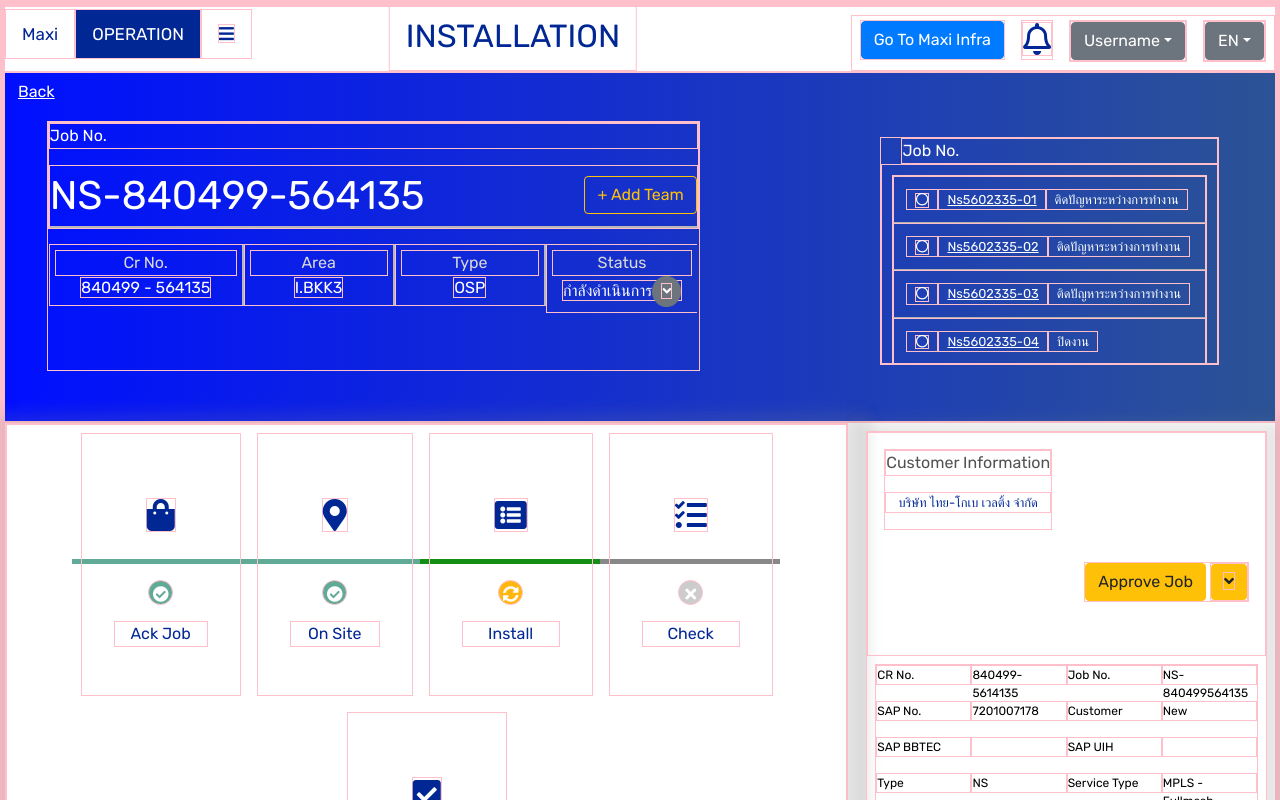
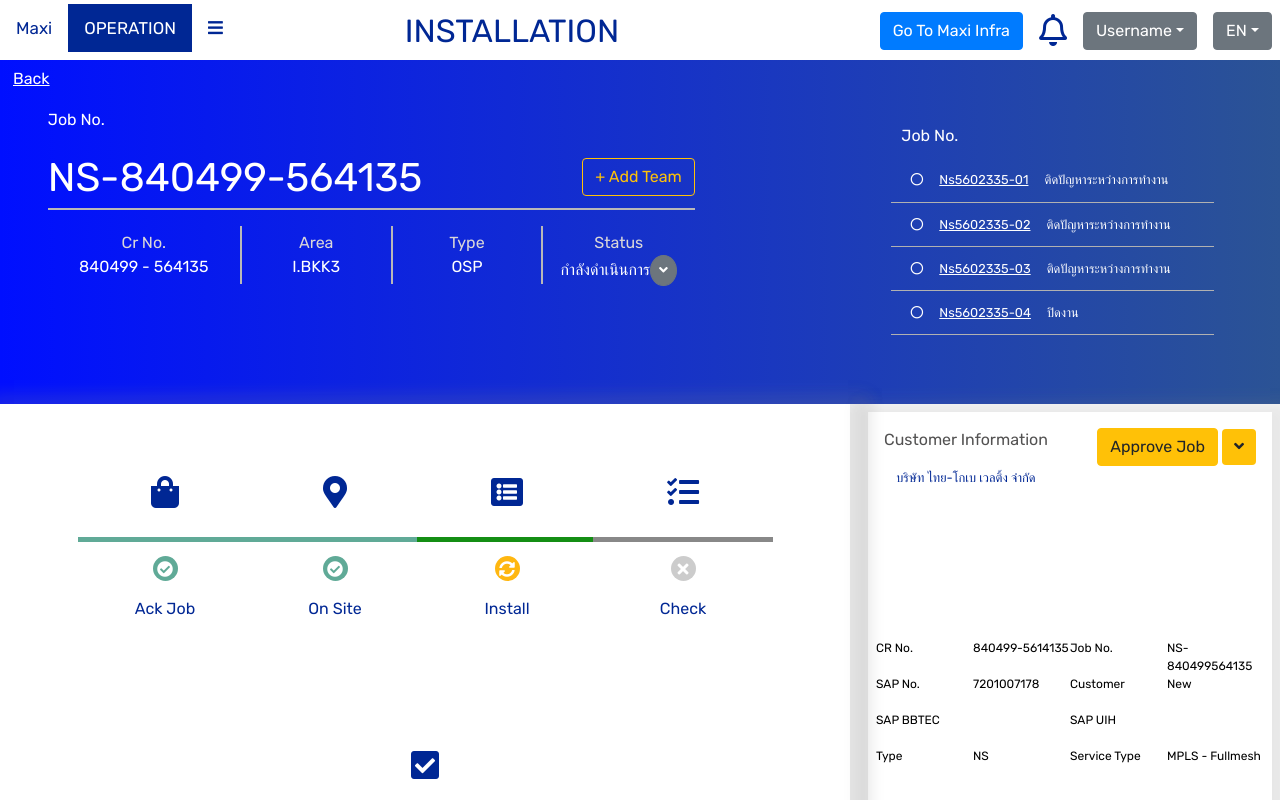
Before and after one commit to masty123/benjajinda_test, a React (Create React App) app: page / in a window 1280 px wide. Shown: the top 800 px of the page. Built offline with nearby package versions, Linux system fonts and the light colour scheme.

Commit message:
fix some margins

```diff
--- a/src/components/Header/Header.css
+++ b/src/components/Header/Header.css
@@ -2,7 +2,7 @@
     box-sizing: border-box;
     /* resize: both; */
     /* overflow: auto; */
-    border: 1px solid pink;
+    /* border: 1px solid pink; */
 }
 .job-header-container{
     display: grid;
```
